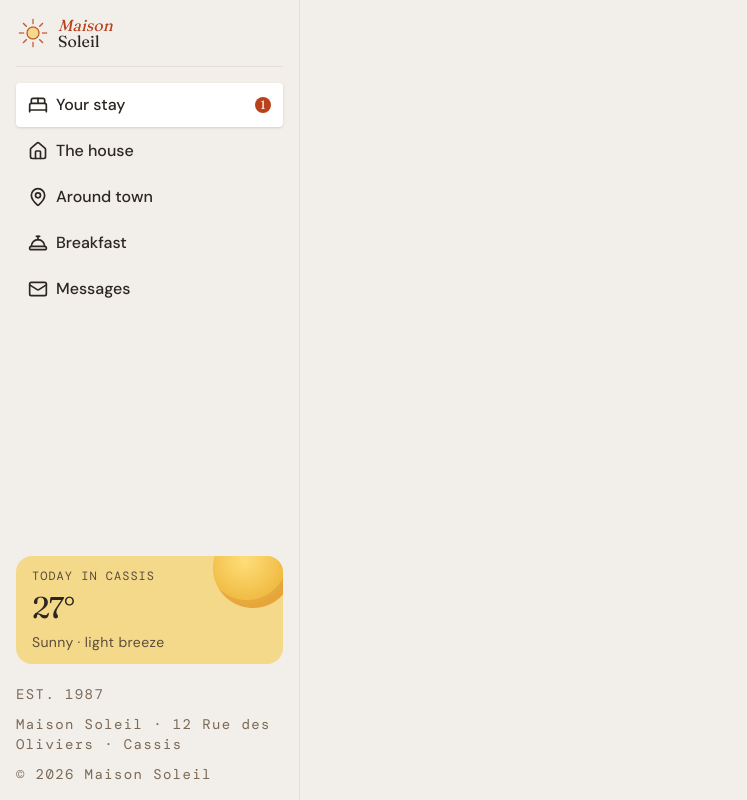
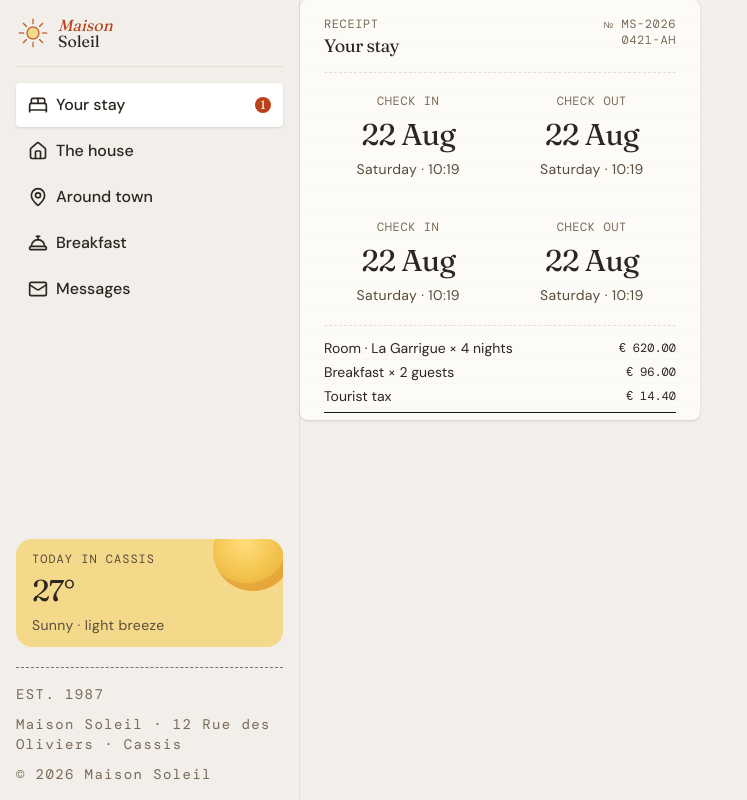
Before and after one commit to alexM421/fm-maison-soleil, a Next.js app: page /home in a window 1280 px wide. Shown: the whole page, without its empty margins (0-747 px from the left). Built offline with nearby package versions, Linux system fonts and the light colour scheme.

Commit message:
feature(client): Added Check card

```diff
--- /dev/null
+++ b/app/(client)/home/Cards/CheckCard/CheckCard.tsx
@@ -0,0 +1,46 @@
+import React from 'react'
+import CheckInOut from './CheckInOut'
+import CheckPrice from './CheckPrice'
+
+const CheckCard = () => {
+
+    const prices = [{
+        price: 620,
+        title: 'Room · La Garrigue × 4 nights'
+    },{
+        price: 96,
+        title: 'Breakfast × 2 guests'
+    },{
+        price: 14.40,
+        title: 'Tourist tax'
+    }]
+
+
+  return (
+    <div className='flex flex-col px-6 py-4 rounded-lg gap-5 bg-neutral-50 w-100 h-105 shadow bg-[repeating-linear-gradient(to_bottom,transparent_0_23px,rgba(43,38,32,0.02)_23px_24px)]'>
+        <div className='flex flex-col gap-3'>
+            <div className='flex'>
+                <div className='flex flex-col justify-between flex-1'>
+                    <p className='font-mono tracking-wider text-xs text-neutral-600'>RECEIPT</p>
+                    <p className='font-fraunces tracking-tight text-lg text-neutral-900'>Your stay</p>
+                </div>
+            <p className='text-neutral-600 font-mono tracking-wider text-xs text-end'><span className='text-[9px]'>№</span> MS-2026<br/>0421-AH</p>
+            </div>
+            <hr className='border-top border-dashed border-neutral-400 w-full'/>
+        </div>
+        <div className='flex flex-col gap-10'>
+            <CheckInOut inDate={new Date()} outDate={new Date()}/>
+            <CheckInOut inDate={new Date()} outDate={new Date()}/>
+        </div>
+        <div className='flex flex-col gap-3'>
+            <hr className='border-t border-dashed border-neutral-400'/>
+            <div className='flex flex-col gap-1'>
+               {prices.map(el => <CheckPrice title={el.title} price={el.price} key={`${el.title.trim().toLowerCase()}-key`}/>)}
+            </div>
+            <hr className='w-full bg-neutral-600 -mt-1.5'/>
+        </div>
+    </div>
+  )
+}
+
+export default CheckCard
--- /dev/null
+++ b/app/(client)/home/Cards/CheckCard/CheckInOut.tsx
@@ -0,0 +1,53 @@
+import React from 'react'
+
+type CheckItemProps = {
+    date: Date,
+    variant: 'in' | 'out'
+}
+
+type CheckInOutProps = {
+    inDate: Date,
+    outDate: Date
+}
+
+
+const CheckItem = ({
+    date,
+    variant
+}: CheckItemProps) => {
+
+    const dayMon = date.toLocaleString('en-GB',{
+        day: 'numeric',
+        month: 'short'
+    })
+    const weekDay = date.toLocaleString('en-GB', { weekday: 'long'})
+    const hour = date.toLocaleString('en-GB', {
+        hour: '2-digit',
+        minute: '2-digit',
+        hour12: false
+    })
+
+    return(
+        <div className='flex flex-col items-center'>
+            <p className='font-mono text-xs tracking-wider text-neutral-600 mb-2'>{`CHECK ${variant.toUpperCase()}`}</p>
+            <p className='text-neutral-900 font-fraunces text-3xl tracking-tight mb-1.5'>{dayMon}</p>
+            <p className='text-neutral-700 text-sm tracking-wide font-sans'>{weekDay}<span className='mx-1'>·</span>{hour}</p>
+        </div>
+    )
+}
+
+const CheckInOut = ({
+    inDate,
+    outDate
+}: CheckInOutProps) => {
+
+
+  return (
+    <div className='flex justify-center items-center gap-20'>
+        <CheckItem date={inDate} variant='in'/>
+        <CheckItem date={outDate} variant='out'/>
+    </div>
+  )
+}
+
+export default CheckInOut
--- /dev/null
+++ b/app/(client)/home/Cards/CheckCard/CheckPrice.tsx
@@ -0,0 +1,18 @@
+import React from 'react'
+
+const CheckPrice = ({
+    title,
+    price
+}:{
+    title: string,
+    price: number
+}) => {
+  return (
+    <div className='flex justify-between items-center'>
+        <p className='font-sans text-neutral-900 text-sm'>{title}</p>
+        <p className='font-mono text-xs text-neutral-900 '>{`€ ${price.toFixed(2)}`}</p>
+    </div>
+  )
+}
+
+export default CheckPrice
--- a/app/(client)/home/Sidebar/SidebarCopyright.tsx
+++ b/app/(client)/home/Sidebar/SidebarCopyright.tsx
@@ -3,6 +3,7 @@ import React from 'react'
 const SidebarCopyright = () => {
   return (
     <div className='flex flex-col gap-4'>
+      <hr className='border-top border-dashed border-neutral-500'/>
         <div className='flex  font-mono text-sm tracking-widest text-neutral-600 flex-col gap-2.5'>
             <p className=''>EST. 1987</p>
             <p>Maison Soleil · 12 Rue des Oliviers · Cassis</p>
--- a/app/(client)/home/page.tsx
+++ b/app/(client)/home/page.tsx
@@ -1,8 +1,11 @@
 import React from 'react'
+import CheckCard from './Cards/CheckCard/CheckCard'
 
 const page = () => {
   return (
-    <div>page</div>
+    <div>
+        <CheckCard/>
+    </div>
   )
 }
 
--- a/app/(client)/layout.tsx
+++ b/app/(client)/layout.tsx
@@ -1,10 +1,11 @@
 import React from 'react'
 import Sidebar from './home/Sidebar/Sidebar'
 
-const layout = () => {
+const layout = ({ children }: LayoutProps<"/">) => {
   return (
-    <div>
+    <div className='flex'>
         <Sidebar/>
+        {children}
     </div>
   )
 }
--- a/app/page.tsx
+++ b/app/page.tsx
@@ -1,4 +1,4 @@
-import Image from "next/image";
+
 
 export default function Home() {
   return (
```
Also changed, not shown: app/(client)/home/Cards/NoteCard.tsx (added), public/OvercastIcon.png (added), public/RainyIcon.png (added).
